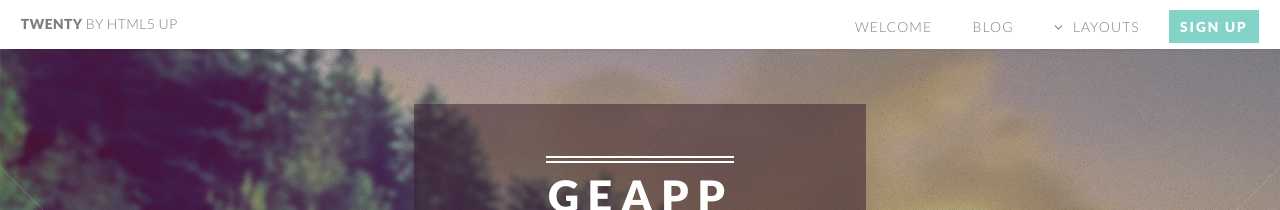
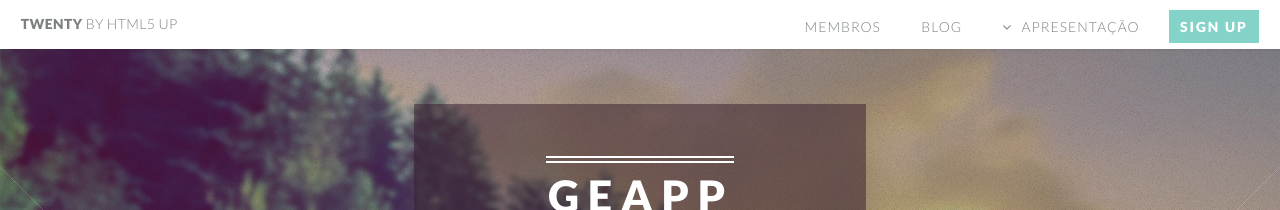
Before and after one commit to econometrick/econometrick.github.io, a Jekyll site: the page built from index.html, in a window 1280 px wide. Shown: the top 210 px of the page. Built offline with Jekyll 4.4.1, drawn with Linux system fonts in a browser that asks for light colours.

Commit message:
Update header.html

```diff
--- a/_includes/header.html
+++ b/_includes/header.html
@@ -2,10 +2,10 @@
 				<h1 id="logo"><a href="/">Twenty <span>by HTML5 UP</span></a></h1>
 				<nav id="nav">
 					<ul>
-						<li><a href="/">Welcome</a></li>
+						<li><a href="/">Membros</a></li>
                         <li><a href="/blog.html">Blog</a></li>
 						<li class="submenu">
-							<a href="">Layouts</a>
+							<a href="">Apresentação</a>
 							<ul>
 								<li><a href="/left-sidebar.html">Left Sidebar</a></li>
 								<li><a href="/right-sidebar.html">Right Sidebar</a></li>
```
